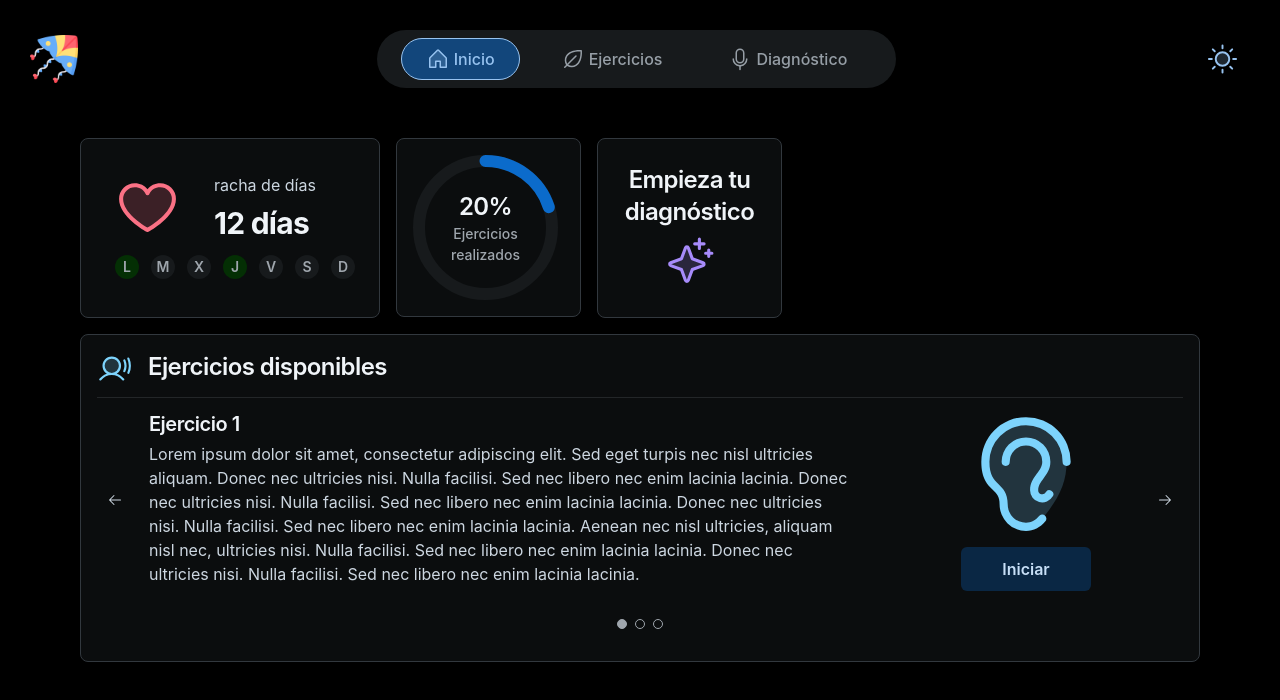
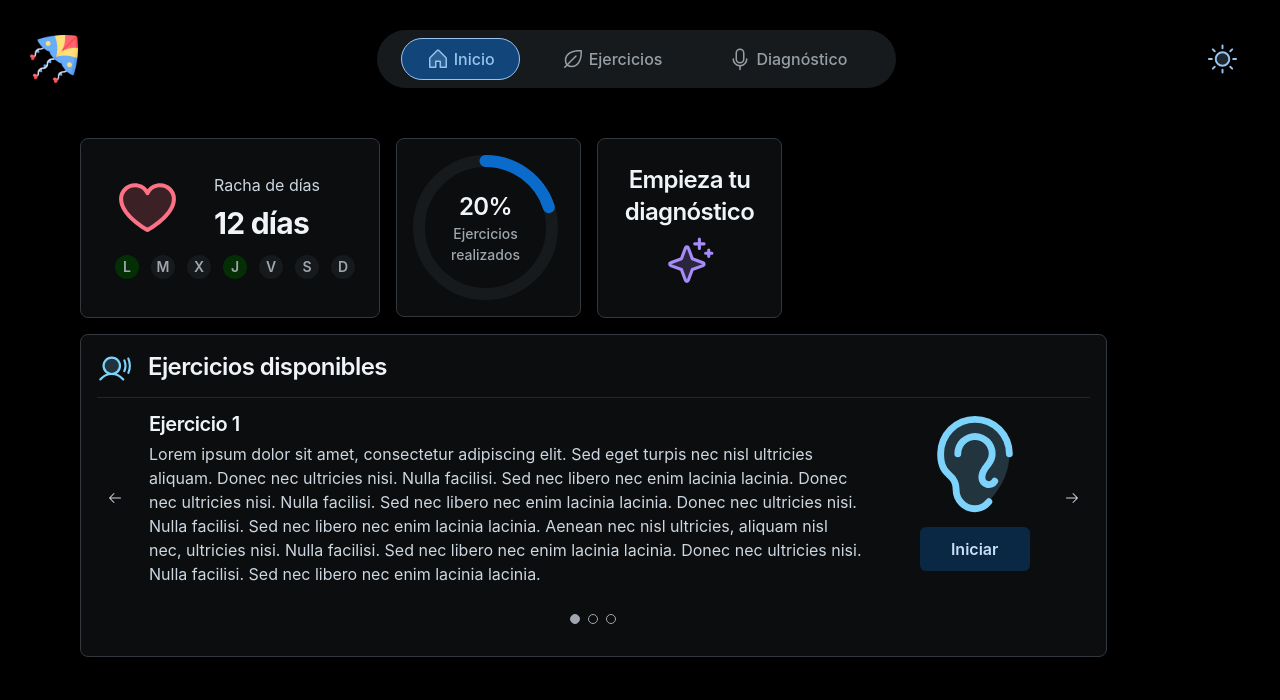
Before and after one commit to Udg-proyecto-Papalote/Papalote, a React (Vite) app: page / in a window 1280 px wide. Shown: the top 700 px of the page. Built offline with nearby package versions, Linux system fonts and the light colour scheme.

Commit message:
chore: Update carousel icons size and grid layout

```diff
--- a/src/components/Inicio/Carousel.jsx
+++ b/src/components/Inicio/Carousel.jsx
@@ -7,17 +7,17 @@ const slides = [
 	{
 		title: 'Ejercicio 1',
 		content: 'Lorem ipsum dolor sit amet, consectetur adipiscing elit. Sed eget turpis nec nisl ultricies aliquam. Donec nec ultricies nisi. Nulla facilisi. Sed nec libero nec enim lacinia lacinia. Donec nec ultricies nisi. Nulla facilisi. Sed nec libero nec enim lacinia lacinia. Donec nec ultricies nisi. Nulla facilisi. Sed nec libero nec enim lacinia lacinia. Aenean nec nisl ultricies, aliquam nisl nec, ultricies nisi. Nulla facilisi. Sed nec libero nec enim lacinia lacinia. Donec nec ultricies nisi. Nulla facilisi. Sed nec libero nec enim lacinia lacinia.',
-		icon: <Ear size={130} color='#7dd3fc' weight='duotone' />
+		icon: <Ear size={110} color='#7dd3fc' weight='duotone' />
 	},
 	{
 		title: 'Ejercicio 2',
 		content: 'Nulla facilisi. Sed nec libero nec enim lacinia lacinia. Donec nec ultricies nisi. Nulla facilisi. Sed nec libero nec enim lacinia lacinia. Donec nec ultricies nisi. Nulla facilisi. Sed nec libero nec enim lacinia lacinia. Aenean nec nisl ultricies, aliquam nisl nec, ultricies nisi. Nulla facilisi. Sed nec libero nec enim lacinia lacinia. Donec nec ultricies nisi. Nulla facilisi. Sed nec libero nec enim lacinia lacinia.',
-		icon: <MicrophoneStage size={130} color='#7dd3fc' weight='duotone' />
+		icon: <MicrophoneStage size={110} color='#7dd3fc' weight='duotone' />
 	},
 	{
 		title: 'Ejercicio 3',
 		content: 'Donec nec ultricies nisi. Nulla facilisi. Sed nec libero nec enim lacinia lacinia. Donec nec ultricies nisi. Nulla facilisi. Sed nec libero nec enim lacinia lacinia. Donec nec ultricies nisi. Nulla facilisi. Sed nec libero nec enim lacinia lacinia. Aenean nec nisl ultricies, aliquam nisl nec, ultricies nisi. Nulla facilisi. Sed nec libero nec enim lacinia lacinia.',
-		icon: <Star size={130} color='#7dd3fc' weight='duotone' />
+		icon: <Star size={110} color='#7dd3fc' weight='duotone' />
 	}
 ]
 
@@ -44,7 +44,7 @@ const Carousel = () => {
 		setCurrentSlide((prev) => (prev - 1 + slides.length) % slides.length);
 	};
 	return (
-		<Grid md={12} lg={12}>
+		<Grid md={11} lg={11}>
 			<Card>
 				<CardContent>
 					<CardContent orientation='horizontal'>
@@ -57,11 +57,11 @@ const Carousel = () => {
 					<Box sx={{ display: 'flex', alignItems: 'center' }} gap={2}>
 						<IconButton onClick={prevSlide}><ArrowLeft /></IconButton>
 						<CardContent orientation='horizontal'>
-							<CardContent sx={{ mr: 7 }}>
+							<CardContent sx={{ mr: 4 }}>
 								<Typography level='h4'>{slides[currentSlide].title}</Typography>
 								<Typography>{slides[currentSlide].content}</Typography>
 							</CardContent>
-							<Stack mx={5} gap={1} >
+							<Stack mx={1} gap={1} >
 								{
 									slides[currentSlide].icon
 								}
--- a/src/components/Inicio/StreakDays.jsx
+++ b/src/components/Inicio/StreakDays.jsx
@@ -21,7 +21,7 @@ export const StreakDays = ({ streakDays = 12, lastWeek = ['Lunes', 'Miércoles',
                 <CardContent orientation="horizontal">
                     <Heart size={65} weight="duotone" color="#fb7185" />
                     <CardContent>
-                        <Typography level="body-md">racha de días</Typography>
+                        <Typography level="body-md">Racha de días</Typography>
                         <Typography level="h2">{streakDays} días</Typography>
                     </CardContent>
                 </CardContent>
```
